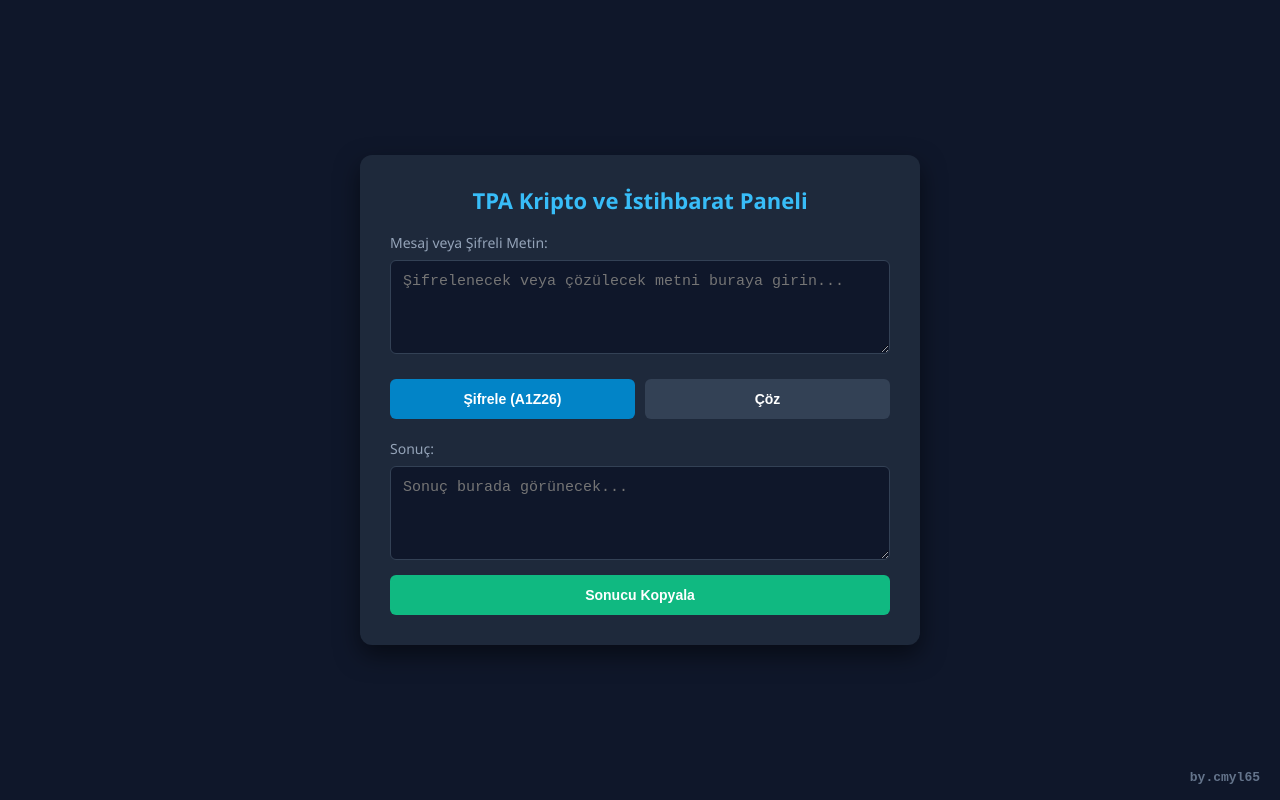
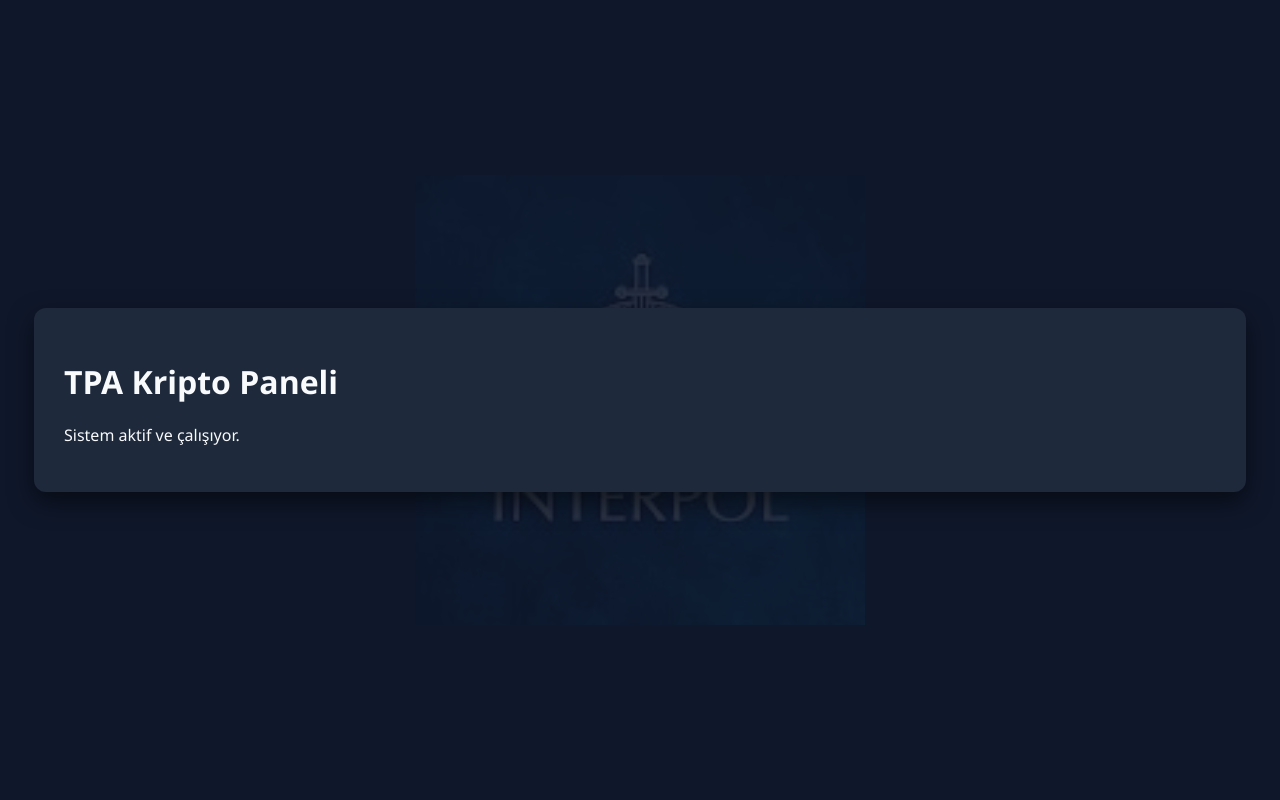
Before and after one commit to interpol-merkez/gizli-alfabe, a plain HTML site: page index.html in a window 1280 px wide. Drawn offline with Linux system fonts and the light colour scheme.

Commit message:
Update index.html

```diff
--- a/index.html
+++ b/index.html
@@ -39,161 +39,16 @@
             border-radius: 12px;
             box-shadow: 0 10px 25px rgba(0,0,0,0.5);
             width: 90%;
-            max-width: 500px;
             position: relative;
             z-index: 1;
-        }
-        h2 {
-            margin-top: 0;
-            color: #38bdf8;
-            text-align: center;
-            font-size: 22px;
-        }
-        .input-group {
-            margin-bottom: 20px;
-        }
-        label {
-            display: block;
-            margin-bottom: 8px;
-            font-size: 14px;
-            color: #94a3b8;
-        }
-        textarea {
-            width: 100%;
-            padding: 12px;
-            border-radius: 6px;
-            border: 1px solid #334155;
-            background-color: #0f172a;
-            color: #f8fafc;
-            font-size: 15px;
-            box-sizing: border-box;
-            resize: vertical;
-        }
-        textarea:focus {
-            outline: none;
-            border-color: #38bdf8;
-        }
-        .btn-container {
-            display: flex;
-            gap: 10px;
-        }
-        button {
-            flex: 1;
-            padding: 12px;
-            border: none;
-            border-radius: 6px;
-            font-weight: bold;
-            cursor: pointer;
-            font-size: 14px;
-            transition: background 0.2s;
-        }
-        .btn-encrypt {
-            background-color: #0284c7;
-            color: white;
-        }
-        .btn-encrypt:hover {
-            background-color: #0369a1;
-        }
-        .btn-decrypt {
-            background-color: #334155;
-            color: white;
-        }
-        .btn-decrypt:hover {
-            background-color: #475569;
-        }
-        .btn-copy {
-            background-color: #10b981;
-            color: white;
-            margin-top: 10px;
-            width: 100%;
-        }
-        .btn-copy:hover {
-            background-color: #059669;
-        }
-        .footer-tag {
-            position: fixed;
-            bottom: 15px;
-            right: 20px;
-            font-size: 13px;
-            font-weight: bold;
-            color: #64748b;
-            font-family: monospace;
-            z-index: 10;
-            pointer-events: none;
         }
     </style>
 </head>
 <body>
-
     <div class="container">
-        <h2>TPA Kripto ve İstihbarat Paneli</h2>
-
-        <div class="input-group">
-            <label for="inputText">Mesaj veya Şifreli Metin:</label>
-            <textarea id="inputText" rows="4" placeholder="Şifrelenecek veya çözülecek metni buraya girin..."></textarea>
-        </div>
-
-        <div class="btn-container">
-            <button class="btn-encrypt" onclick="sifrele()">Şifrele (A1Z26)</button>
-            <button class="btn-decrypt" onclick="coz()">Çöz</button>
-        </div>
-
-        <div class="input-group" style="margin-top: 20px; margin-bottom: 0;">
-            <label for="outputText">Sonuç:</label>
-            <textarea id="outputText" rows="4" placeholder="Sonuç burada görünecek..." readonly></textarea>
-            <button class="btn-copy" onclick="kopyala()">Sonucu Kopyala</button>
-        </div>
+        <!-- Mevcut içeriklerin burada duruyor -->
+        <h1>TPA Kripto Paneli</h1>
+        <p>Sistem aktif ve çalışıyor.</p>
     </div>
-
-    <div class="footer-tag">by.cmyl65</div>
-
-    <script>
-        const harfMap = {
-            'a': '1', 'b': '2', 'c': '3', 'ç': '4', 'd': '5', 'e': '6', 'f': '7', 'g': '8', 'ğ': '9', 'h': '10',
-            'ı': '11', 'i': '12', 'j': '13', 'k': '14', 'l': '15', 'm': '16', 'n': '17', 'o': '18', 'ö': '19',
-            'p': '20', 'r': '21', 's': '22', 'ş': '23', 't': '24', 'u': '25', 'ü': '26', 'v': '27', 'y': '28', 'z': '29'
-        };
-
-        const tersMap = {};
-        for (let k in harfMap) {
-            tersMap[harfMap[k]] = k;
-        }
-
-        function sifrele() {
-            let val = document.getElementById('inputText').value.toLowerCase();
-            let sonuc = [];
-            for (let i = 0; i < val.length; i++) {
-                let harf = val[i];
-                if (harfMap[harf]) {
-                    sonuc.push(harfMap[harf]);
-                } else {
-                    sonuc.push(harf);
-                }
-            }
-            document.getElementById('outputText').value = sonuc.join('-');
-        }
-
-        function coz() {
-            let val = document.getElementById('inputText').value.trim();
-            let parcalar = val.split('-');
-            let sonuc = [];
-            for (let i = 0; i < parcalar.length; i++) {
-                let kod = parcalar[i];
-                if (tersMap[kod]) {
-                    sonuc.push(tersMap[kod]);
-                } else {
-                    sonuc.push(kod);
-                }
-            }
-            document.getElementById('outputText').value = sonuc.join('');
-        }
-
-        function kopyala() {
-            let cikti = document.getElementById('outputText');
-            cikti.select();
-            document.execCommand('copy');
-            alert('Şifreli metin kopyalandı!');
-        }
-    </script>
 </body>
 </html>
```
